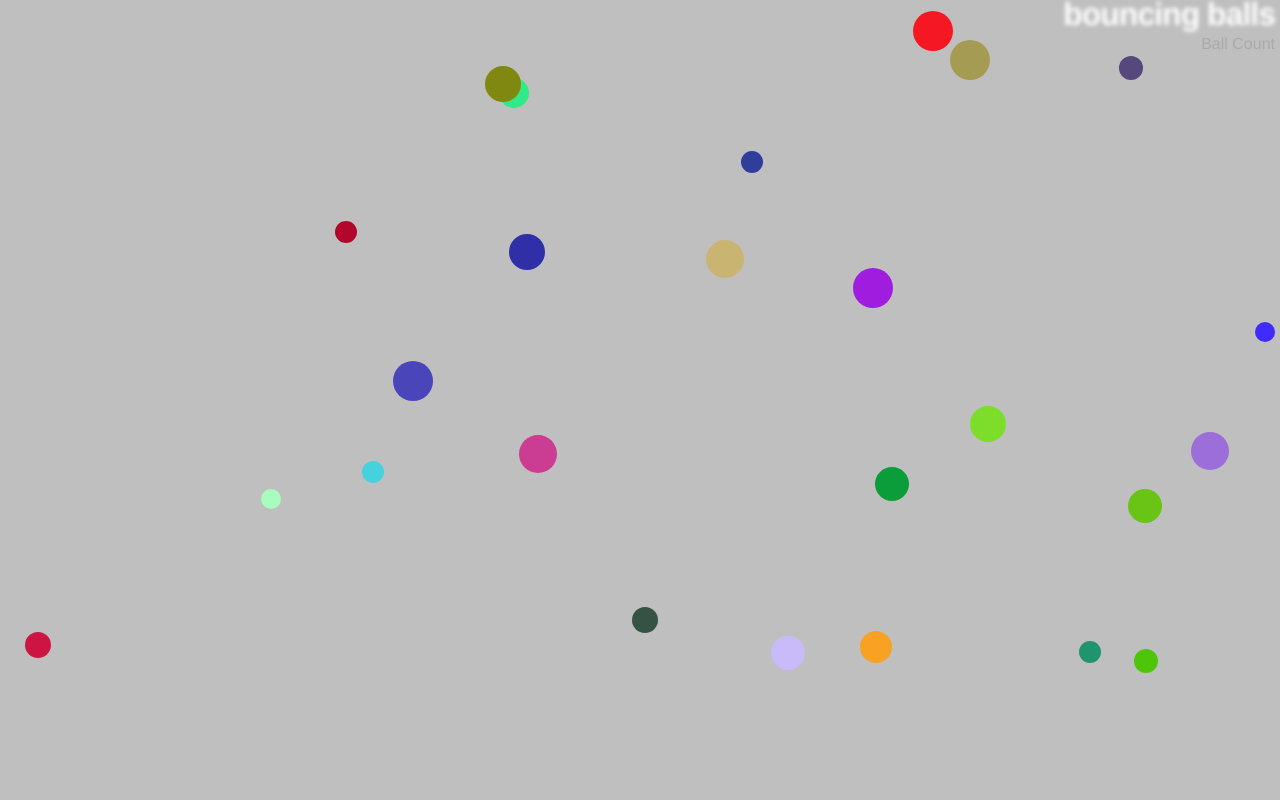
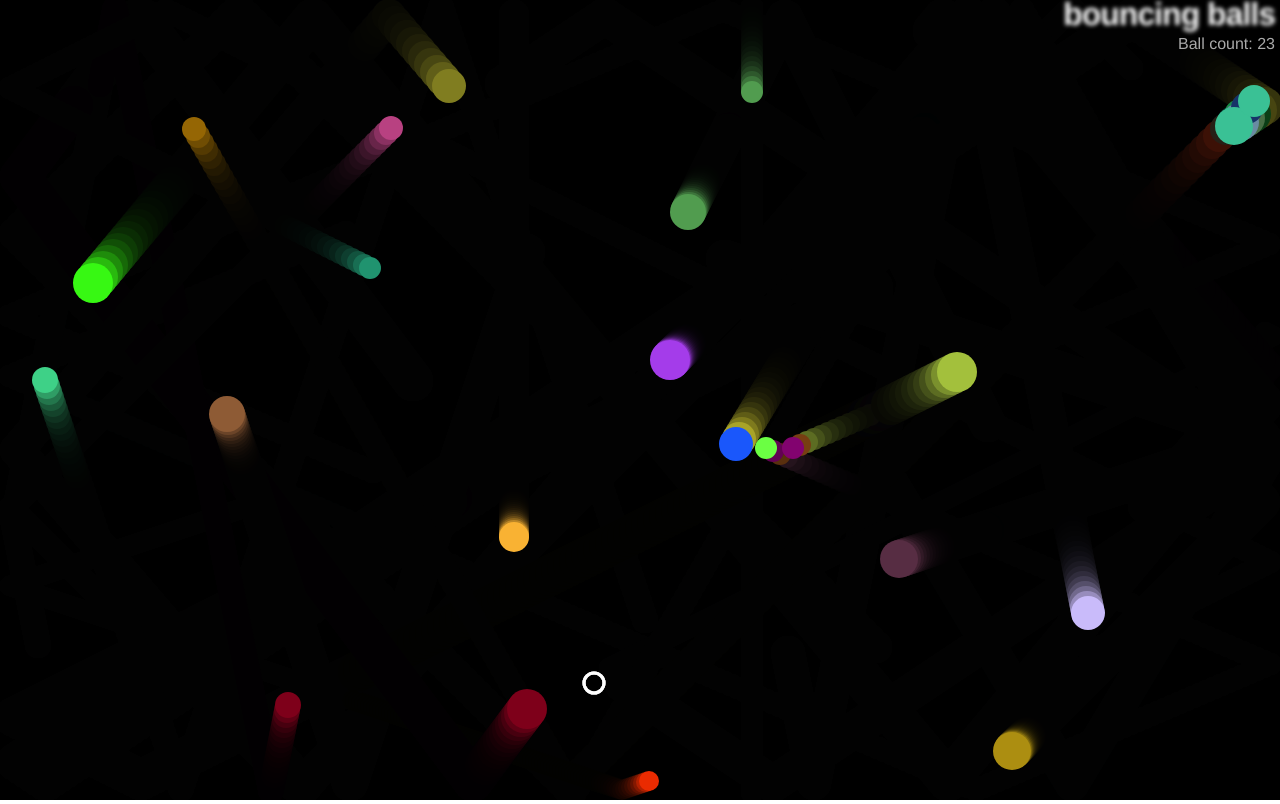
Before and after one commit to donny444/Bouncing-Ball, a plain HTML site: page v2.0/index.html in a window 1280 px wide. Drawn offline with Linux system fonts and the light colour scheme.

Commit message:
Add files via upload

```diff
--- a/v2.0/index.html
+++ b/v2.0/index.html
@@ -10,10 +10,12 @@
 
 <body>
     <h1>bouncing balls</h1>
-    <p>Ball Count</p>
+    <p></p>
     <canvas></canvas>
 
     <script src="main.js"></script>
 </body>
 
 </html>
+
+<!--Source: https://developer.mozilla.org/en-US/docs/Learn/JavaScript/Objects/Adding_bouncing_balls_features-->
--- a/v2.0/main.js
+++ b/v2.0/main.js
@@ -1,3 +1,6 @@
+const paragraph = document.querySelector("p");
+let count = 0;
+
 // setup canvas
 const canvas = document.querySelector('canvas');
 const ctx = canvas.getContext('2d');
@@ -38,7 +41,7 @@ class Ball extends Shape {
         ctx.arc(this.x, this.y, this.size, 0, 2 * Math.PI);
         ctx.fill();
     }
-    update() {
+    update() { //make ball reflect in display
         if ((this.x + this.size) >= width) {
             this.velX = -(this.velX);
         }
@@ -58,7 +61,7 @@ class Ball extends Shape {
         this.x += this.velX;
         this.y += this.velY;
     }
-    collisionDetect() {
+    collisionDetect() { //collision of this ball and other balls
         for (const ball of balls) {
             if (!(this === ball) && ball.exists) {
                 const dx = this.x - ball.x;
@@ -76,9 +79,9 @@ class Ball extends Shape {
 class EvilCircle extends Shape {
     constructor(x, y) {
         super(x, y, 20, 20);
-        this.color = rgb(255, 255, 255);
+        this.color = "white";
         this.size = 10;
-        window.addEventListener("keydown", (e) => {
+        window.addEventListener("keydown", (e) => { //wasd moving evil circle
             switch (e.key) {
                 case "a":
                     this.x -= this.velX;
@@ -102,7 +105,7 @@ class EvilCircle extends Shape {
         ctx.stroke();
         ctx.lineWidth = 3;
     }
-    checkBounds() {
+    checkBounds() { //to not let evil circle out of the display
         if ((this.x + this.size) >= width) {
             this.x -= this.size;
         }
@@ -119,15 +122,17 @@ class EvilCircle extends Shape {
             this.y += this.size;
         }
     }
-    collisionDetect() {
+    collisionDetect() { //collision of evil circle and other balls
         for (const ball of balls) {
             if (ball.exists) {
                 const dx = this.x - ball.x;
                 const dy = this.y - ball.y;
-                const distance = Math.sqrt(dx * dx + dy * dy);
+                const distance = Math.sqrt(dx * dx + dy * dy); //straight line distance equation
 
                 if (distance < this.size + ball.size) {
                     ball.exists = false;
+                    count--;
+                    paragraph.textContent = "Ball count: " + count;
                 }
             }
         }
@@ -150,7 +155,11 @@ while (balls.length < 25) {
     );
 
     balls.push(ball);
+    count++;
+    paragraph.textContent = "Ball count: " + count;
 }
+
+const evilcircle = new EvilCircle(random(0, width), random(0, height));
 
 function loop() {
     ctx.fillStyle = "rgba(0, 0, 0, 0.25)";
@@ -164,12 +173,13 @@ function loop() {
         }
     }
 
-    const evilcircle = new EvilCircle(
-        200,
-        200
-    );
+    evilcircle.draw();
+    evilcircle.checkBounds();
+    evilcircle.collisionDetect();
 
-    requestAnimationFrame(loop);
+    requestAnimationFrame(loop); //i dont know
 }
 
 loop();
+
+//Source: https://developer.mozilla.org/en-US/docs/Learn/JavaScript/Objects/Adding_bouncing_balls_features
--- a/v2.0/style.css
+++ b/v2.0/style.css
@@ -32,3 +32,5 @@ p {
     right: 5px;
     color: #aaa;
 }
+
+/*Source: https://developer.mozilla.org/en-US/docs/Learn/JavaScript/Objects/Adding_bouncing_balls_features*/
```
